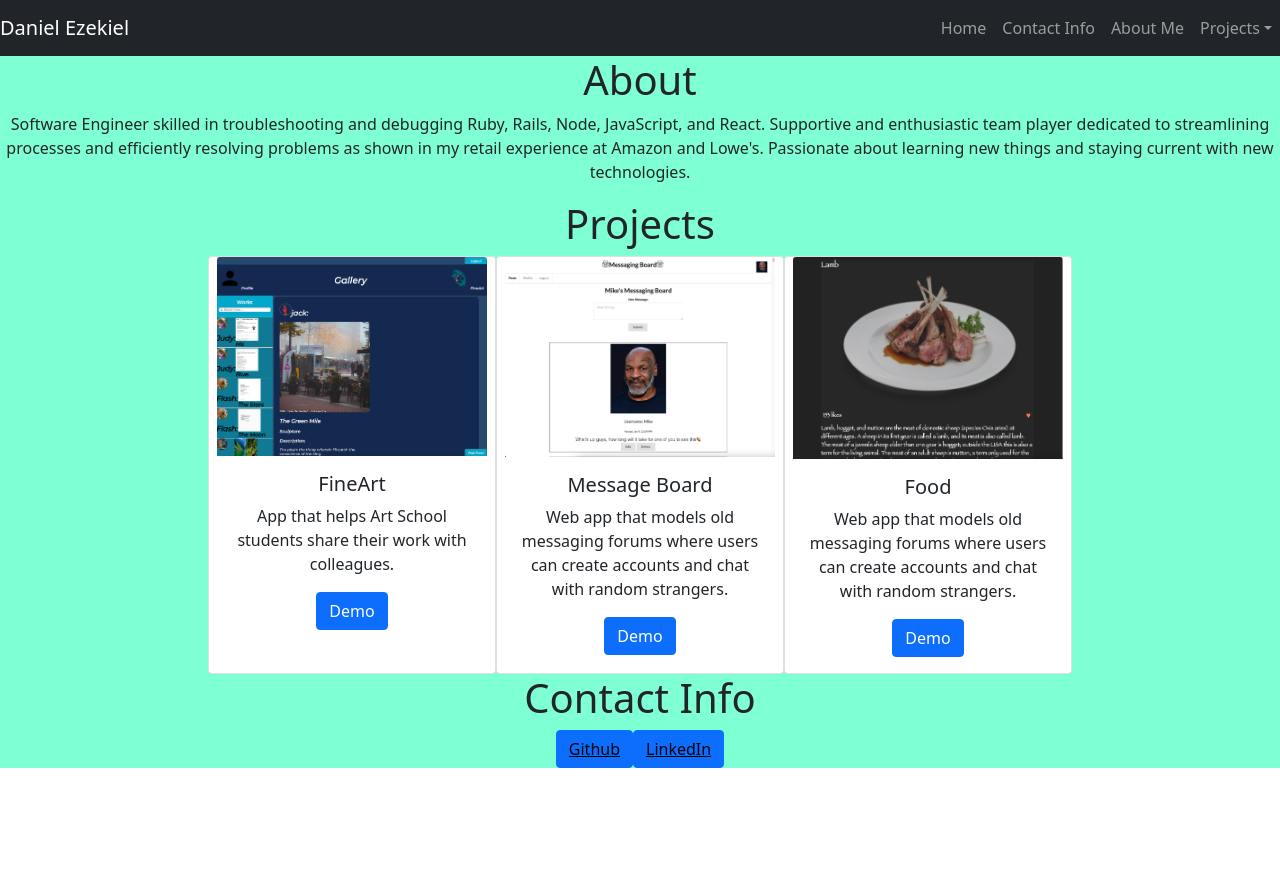
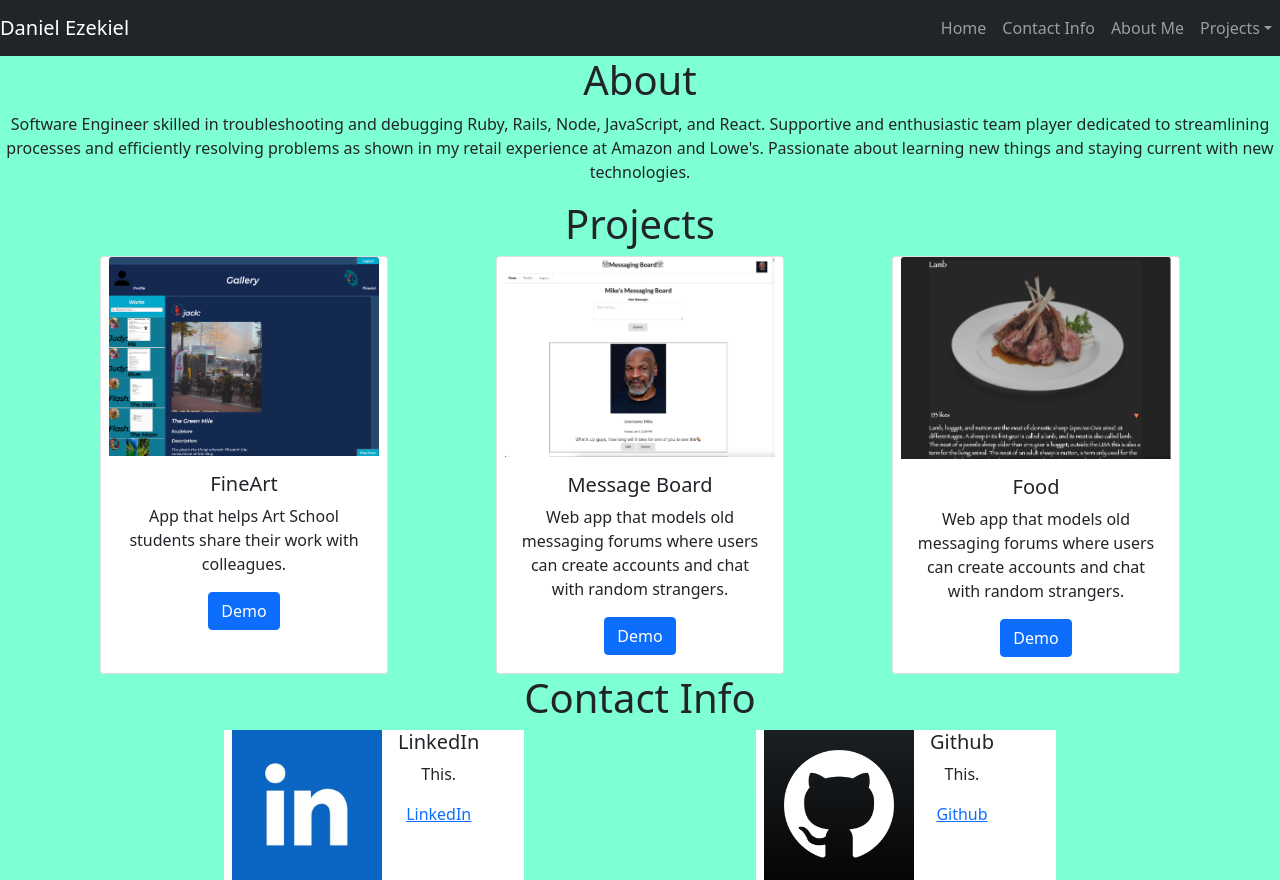
Before and after one commit to DannyBlaz/Portfolio, a React (Create React App) app: page / in a window 1280 px wide. Before the commit the page ends 800 px from the top, so only its background shows below. Built offline with nearby package versions, Linux system fonts and the light colour scheme.

Commit message:
organizing contact info

```diff
--- a/src/App.css
+++ b/src/App.css
@@ -8,9 +8,25 @@
   pointer-events: none;
 }
 
+#contact-img img{
+  height: 150px;
+  width: 150px;
+}
+
+#contact-info{
+  display: flex;
+  justify-content: space-evenly;
+}
+
+#contact-img{
+  background-color: white;
+  width: 300px;
+}
+
 #project-card{
   /* flex-direction: column; */
-  display: inline-flex;
+  display: flex;
+  justify-content: space-evenly;
 }
 
 div#basic-navbar-nav.navbar-collapse.collapse{
--- a/src/components/contactInfo.js
+++ b/src/components/contactInfo.js
@@ -1,17 +1,30 @@
 import React from "react";
 import { Button } from 'react-bootstrap';
+import linkedin from "../assets/linkedin.jpg"
+import git from "../assets/Git.png"
 
 function ContactInfo() {
     return (
         <div>
             <h1>Contact Info</h1>
-            <Button>
-                <a style={{color:"#000"}} href="https://github.com/DannyBlaz">Github</a>
-            </Button>
-            <Button>
-                <a style={{ color: "#000" }} href="https://www.linkedin.com/in/daniel-ezekiel/">LinkedIn</a>
-            </Button>
-
+            <div id="contact-info" className="row row-cols-1 row-cols-md-2 g-3">
+                <div id="contact-img" className="d-flex position-relative">
+                    <img src={linkedin} className="flex-shrink-0 me-3" alt="..."/>
+                    <div>
+                        <h5 className="mt-0">LinkedIn</h5>
+                        <p>This.</p>
+                        <a href="https://www.linkedin.com/in/daniel-ezekiel/" className="stretched-link">LinkedIn</a>
+                    </div>
+                </div>
+                <div id="contact-img" className="d-flex position-relative">
+                    <img src={git} className="flex-shrink-0 me-3" alt="..."/>
+                    <div>
+                        <h5 className="mt-0">Github</h5>
+                        <p>This.</p>
+                        <a href="https://github.com/DannyBlaz" className="stretched-link">Github</a>
+                    </div>
+                </div>
+            </div>
         </div>
     );
 }
--- a/src/components/projects.js
+++ b/src/components/projects.js
@@ -1,13 +1,13 @@
 import React from "react";
-import fineArt from "../assets/fineart.png"
-import messageBoard from "../assets/messageboard.png"
-import food from "../assets/food.png"
+import fineArt from "../assets/fineart.png";
+import messageBoard from "../assets/messageboard.png";
+import food from "../assets/food.png";
 
 function Projects() {
     return (
         <div>
             <h1>Projects</h1>
-            <div id="project-card" class="row row-cols-1 row-cols-md-2 g-3">
+            <div id="project-card" className="row row-cols-1 row-cols-md-2 g-3">
                 <div className="card" style={{ width: "18rem" }}>
                     <img src={fineArt} className="card-img-top" alt="App image" />
                     <div className="card-body">
```
Also changed, not shown: src/assets/Git.png (added), src/assets/linkedin.jpg (added).
